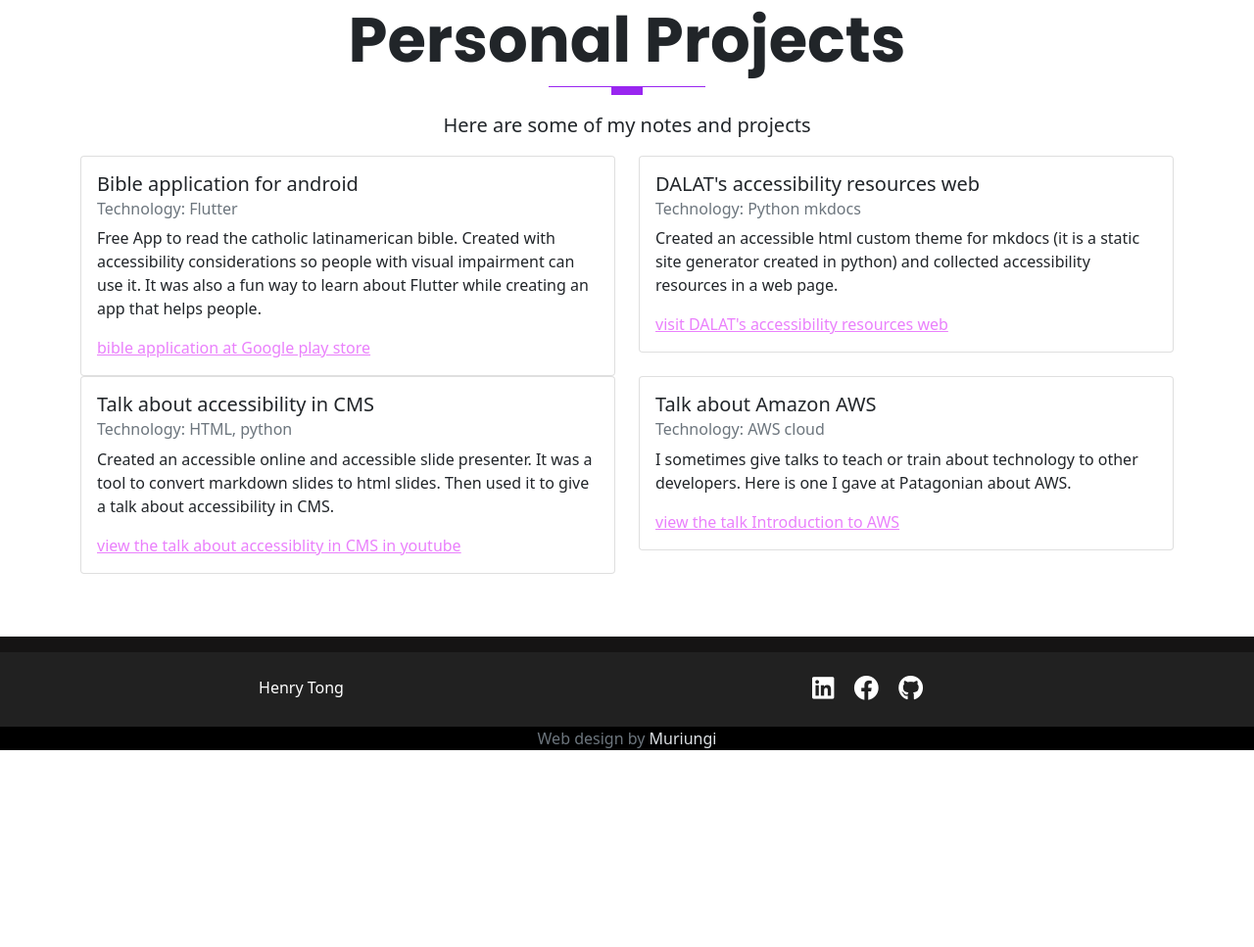
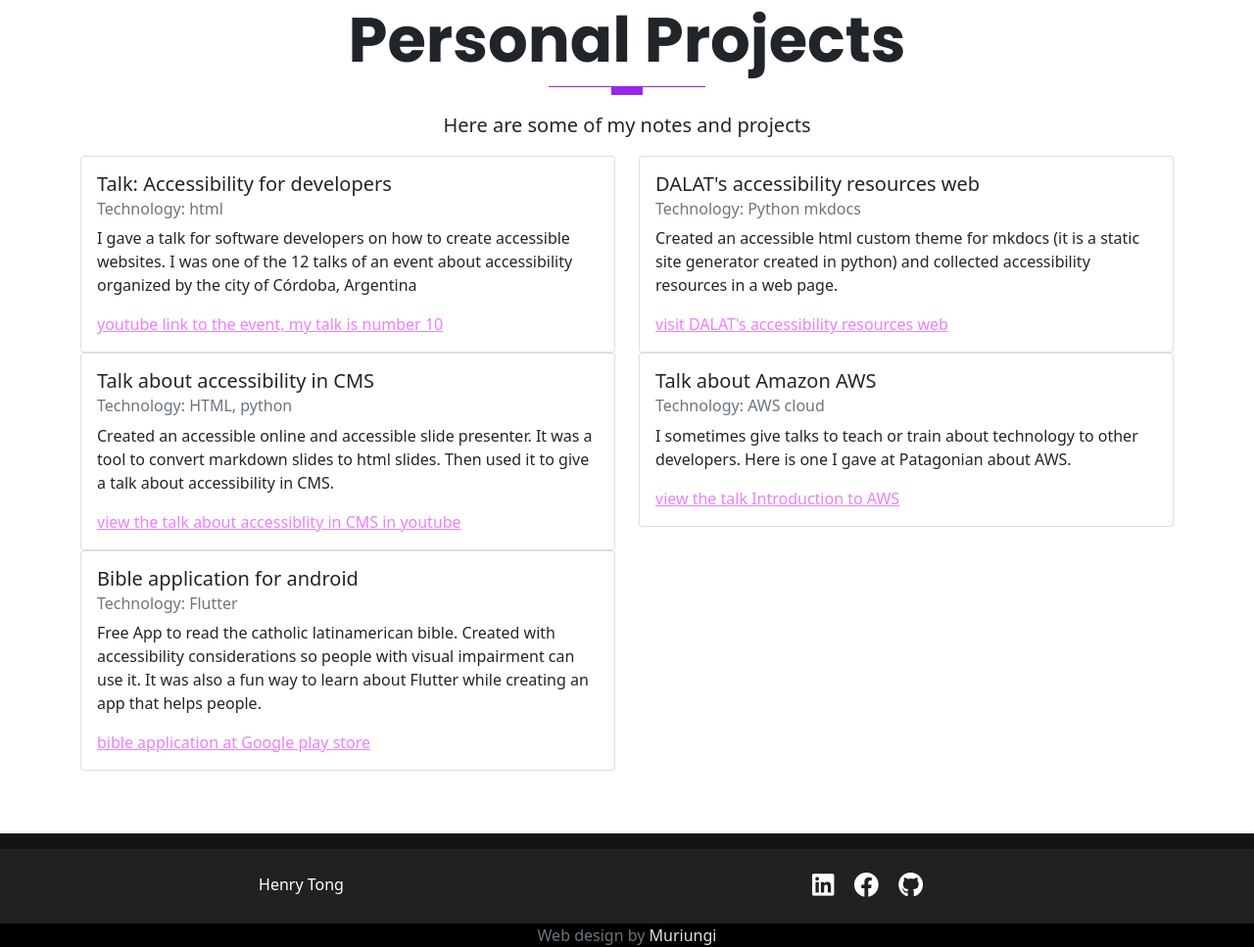
Before and after one commit to henrytongv/henrytongv.github.io, a plain HTML site: page index.html in a window 1280 px wide. Shown: the part 1756-2723 px from the top of the page at 98% size. Before the commit the page ends 2522 px from the top, so only its background shows below. Drawn offline with Linux system fonts and the light colour scheme.

Commit message:
update2023

```diff
--- a/index.html
+++ b/index.html
@@ -120,10 +120,10 @@
       <div class="col-sm col-md-6">
         <div class="card">
           <div class="card-body">
-            <h5 class="card-title">Bible application for android</h5>
-            <h6 class="card-subtitle mb-2 text-muted">Technology: Flutter</h6>
-            <p class="card-text">Free App to read the catholic latinamerican bible. Created with accessibility considerations so people with visual impairment can use it. It was also a fun way to learn about Flutter while creating an app that helps people.</p>
-            <a href="https://play.google.com/store/apps/details?id=org.maitelab.biblia_l" class="card-link">bible application at Google play store</a>
+            <h5 class="card-title">Talk: Accessibility for developers</h5>
+            <h6 class="card-subtitle mb-2 text-muted">Technology: html</h6>
+            <p class="card-text">I gave a talk for software developers on how to create accessible websites. I was one of the 12 talks of an event about accessibility organized by the city of Córdoba, Argentina</p>
+            <a href="https://www.youtube.com/playlist?list=PLH7e_G46qhLvirqc9f4RsDdd3eFjB552U" class="card-link">youtube link to the event, my talk is number 10</a>
           </div>
         </div>
       </div>
@@ -160,6 +160,21 @@
           </div>
         </div>
       </div>
+
+
+
+
+      <div class="col-sm col-md-6">
+        <div class="card">
+          <div class="card-body">
+            <h5 class="card-title">Bible application for android</h5>
+            <h6 class="card-subtitle mb-2 text-muted">Technology: Flutter</h6>
+            <p class="card-text">Free App to read the catholic latinamerican bible. Created with accessibility considerations so people with visual impairment can use it. It was also a fun way to learn about Flutter while creating an app that helps people.</p>
+            <a href="https://play.google.com/store/apps/details?id=org.maitelab.biblia_l" class="card-link">bible application at Google play store</a>
+          </div>
+        </div>
+      </div>
+
 
     </div>
 
```
